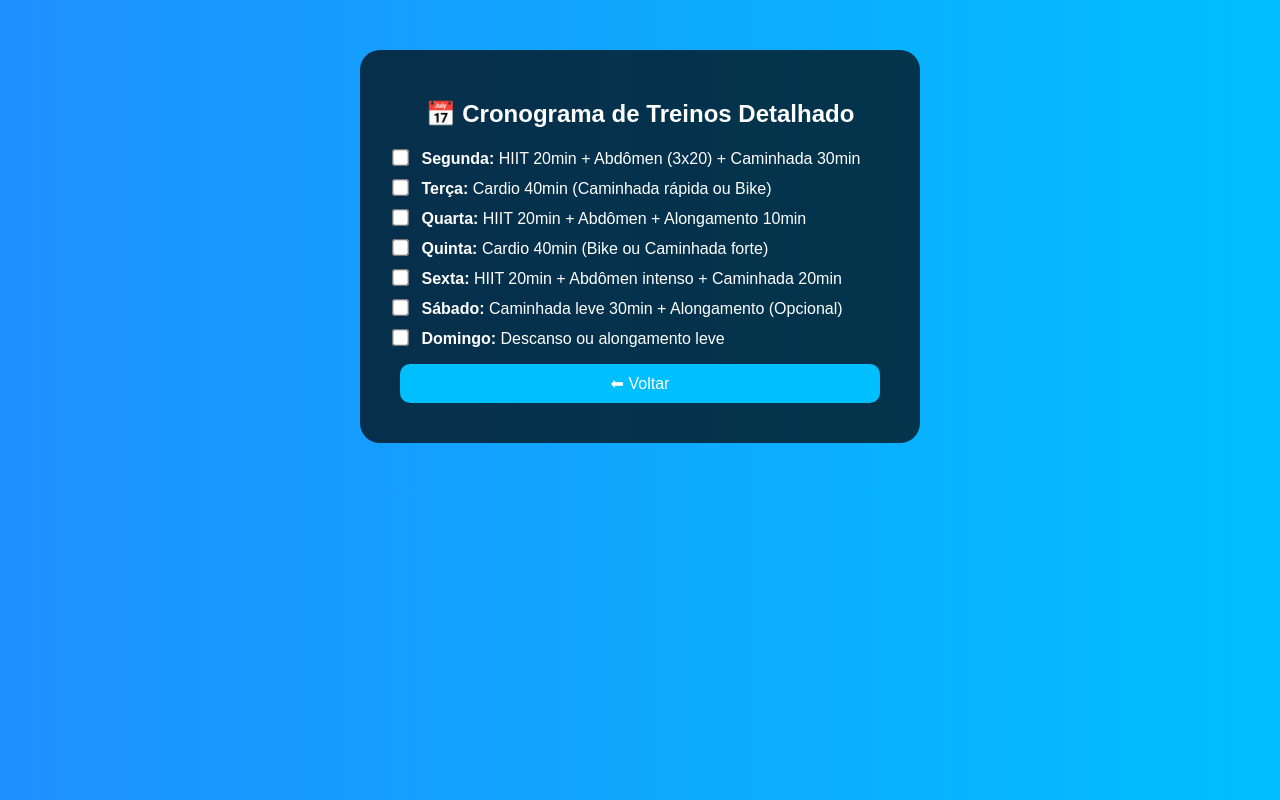
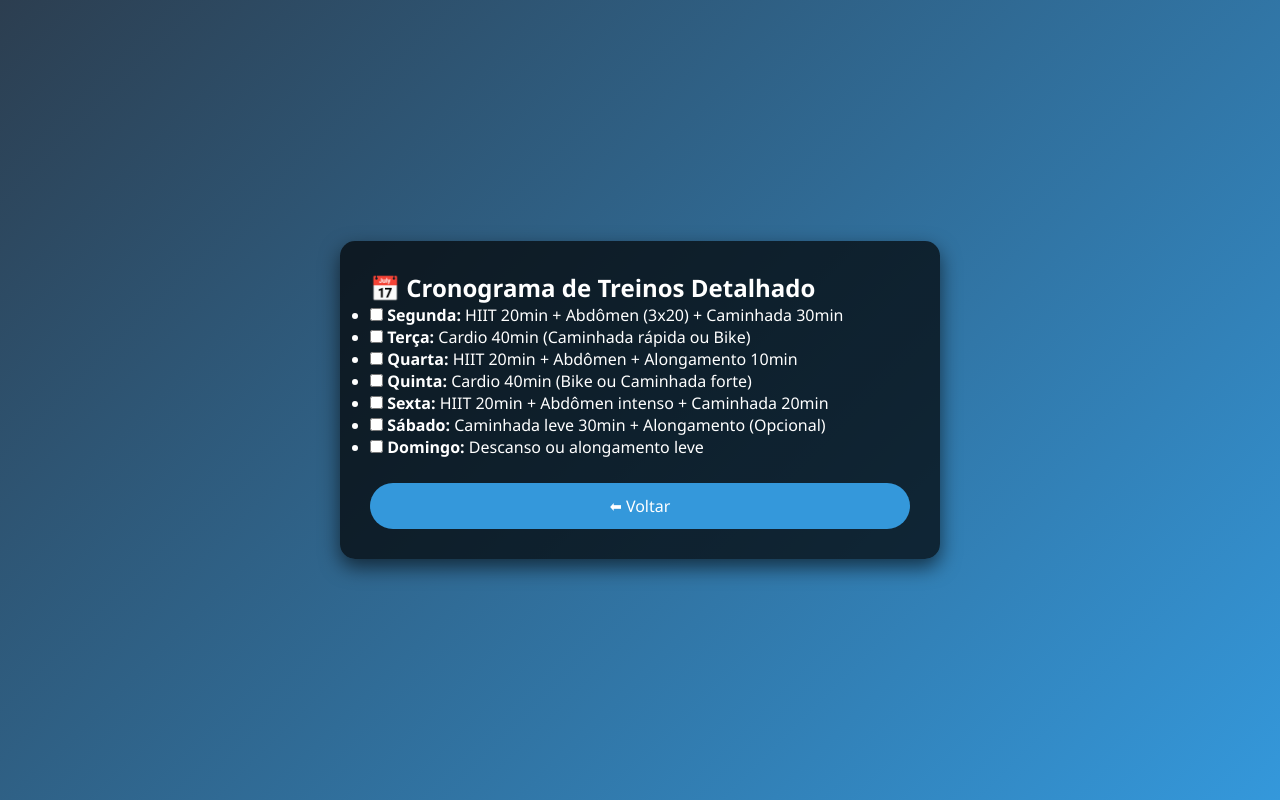
Before and after one commit to Maxlima2022/treinos, a plain HTML site: page treino.html in a window 1280 px wide. Drawn offline with Linux system fonts and the light colour scheme.

Commit message:
Update style.css

```diff
--- a/style.css
+++ b/style.css
@@ -1,51 +1,85 @@
-body {
-    background: linear-gradient(to right, #1e90ff, #00bfff);
-    font-family: Arial, sans-serif;
-    color: white;
-    text-align: center;
+* {
     margin: 0;
     padding: 0;
+    box-sizing: border-box;
+}
+
+body {
+    font-family: 'Segoe UI', Tahoma, Geneva, Verdana, sans-serif;
+    background: linear-gradient(135deg, #2c3e50, #3498db);
+    color: #fff;
+    min-height: 100vh;
+    display: flex;
+    justify-content: center;
+    align-items: center;
+    padding: 20px;
 }
 
 .container {
     background-color: rgba(0, 0, 0, 0.7);
-    margin: 50px auto;
     padding: 30px;
-    border-radius: 20px;
-    width: 90%;
-    max-width: 500px;
+    border-radius: 15px;
+    max-width: 600px;
+    width: 100%;
+    box-shadow: 0 8px 20px rgba(0,0,0,0.6);
 }
 
-h1, h2, h3 {
+h1 {
+    text-align: center;
     margin-bottom: 20px;
+    font-size: 1.8em;
 }
 
-.menu a, .btn {
+.treino-lista {
+    list-style: none;
+}
+
+.treino-lista li {
+    margin-bottom: 15px;
+    display: flex;
+    align-items: flex-start;
+}
+
+.treino-lista input[type="checkbox"] {
+    margin-right: 10px;
+    transform: scale(1.3);
+    accent-color: #2ecc71;
+    cursor: pointer;
+}
+
+.treino-lista label {
+    line-height: 1.4;
+    cursor: pointer;
+}
+
+.btn {
     display: block;
-    background-color: #00bfff;
+    text-align: center;
+    margin-top: 25px;
+    background-color: #3498db;
     color: white;
-    padding: 10px;
-    margin: 10px;
-    border-radius: 10px;
+    padding: 12px 25px;
     text-decoration: none;
+    border-radius: 30px;
     transition: background 0.3s;
 }
 
-.menu a:hover, .btn:hover {
-    background-color: #1e90ff;
+.btn:hover {
+    background-color: #2980b9;
 }
 
-ul {
-    list-style: none;
-    padding: 0;
-    text-align: left;
+/* 🔥 Responsivo */
+@media (max-width: 600px) {
+    .container {
+        padding: 20px;
+    }
+
+    h1 {
+        font-size: 1.5em;
+    }
+
+    .btn {
+        padding: 10px 20px;
+        font-size: 0.9em;
+    }
 }
-
-li {
-    margin: 10px 0;
-}
-
-input[type="checkbox"] {
-    transform: scale(1.3);
-    margin-right: 10px;
-}
```
